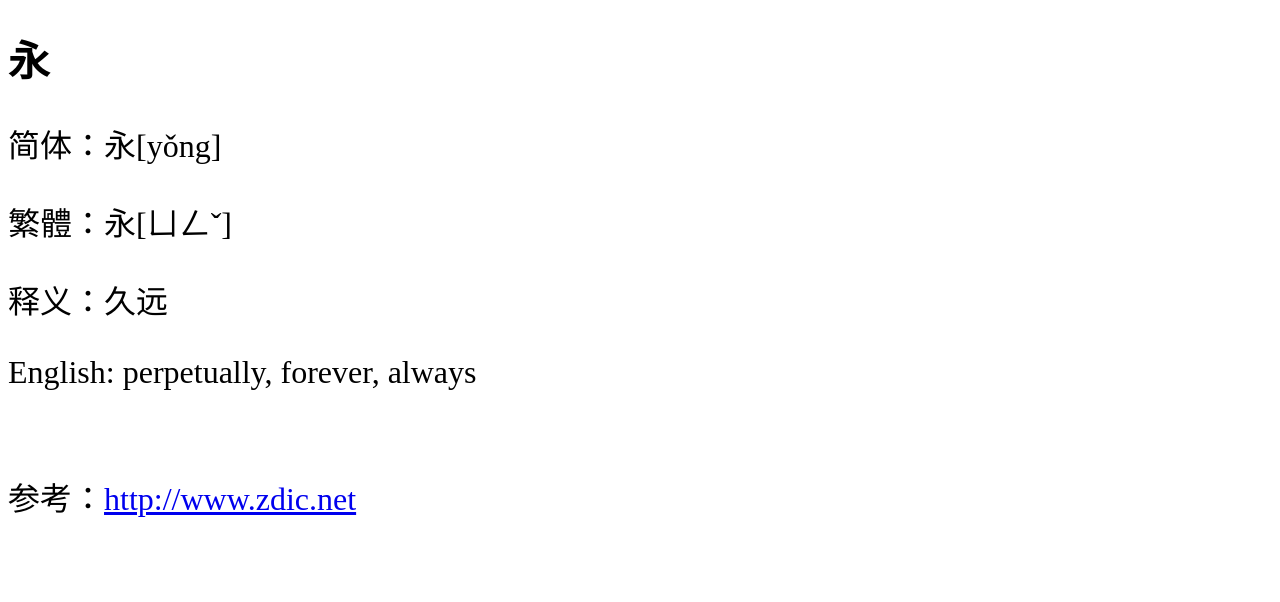
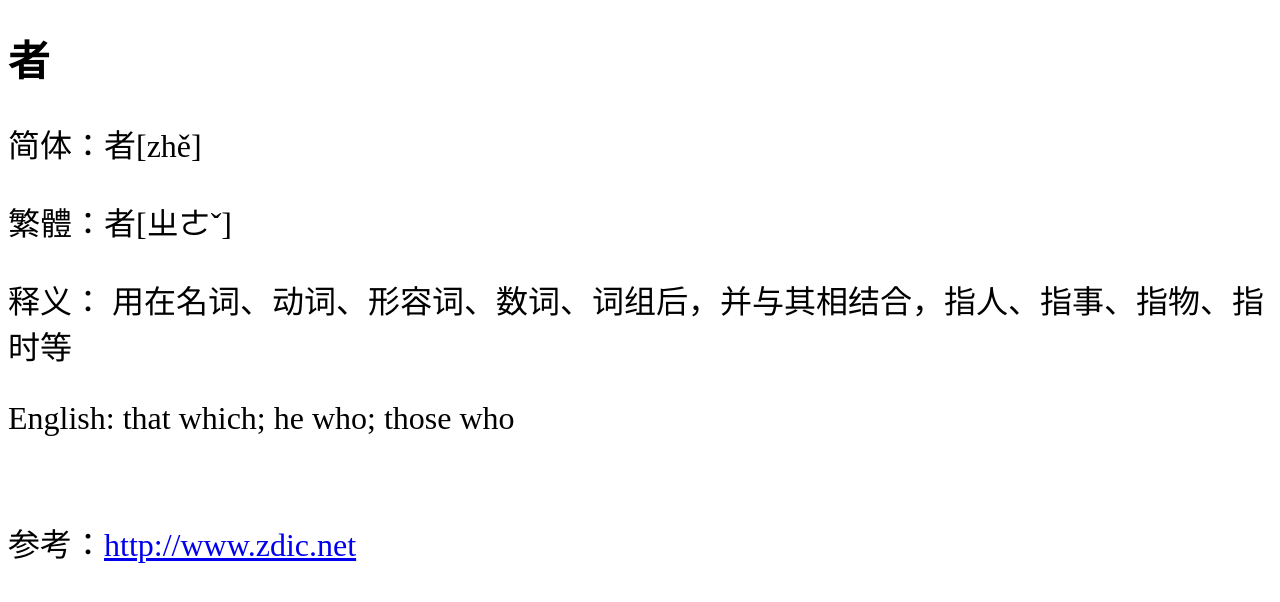
Before and after one commit to shengzhe/livecalligraphy, a Jekyll site: the page built from _posts/2012-08-31-LanTing-307.html, in a window 1280 px wide. Shown: the top 602 px of the page. Built offline with Jekyll 4.4.1, drawn with Linux system fonts in a browser that asks for light colours; Markdown is read by kramdown in place of the engine named in the settings.

Commit message:
Update 2012-08-31-LanTing-307.html

```diff
--- a/_posts/2012-08-31-LanTing-307.html
+++ b/_posts/2012-08-31-LanTing-307.html
@@ -1,11 +1,11 @@
 ---
 layout: default
-title: 兰亭集序第1个字 (1st character of Lan Ting)
+title: 兰亭集序第307个字 (307th character of Lan Ting)
 ---
-<h1>永</h1>
-<p>简体：永[yǒng]</p>
-<p>繁體：永[ㄩㄥˇ]</p>
-<p>释义：久远</p>
-<p>English: perpetually, forever, always</p>
+<h1>者</h1>
+<p>简体：者[zhě]</p>
+<p>繁體：者[ㄓㄜˇ]</p>
+<p>释义： 用在名词、动词、形容词、数词、词组后，并与其相结合，指人、指事、指物、指时等</p>
+<p>English: that which; he who; those who</p>
 <br/>
-<p>参考：<a href="http://www.zdic.net/zd/zi/ZdicE6ZdicB0ZdicB8.htm">http://www.zdic.net</a></p>
+<p>参考：<a href="http://www.zdic.net/z/21/js/8005.htm">http://www.zdic.net</a></p>
```
